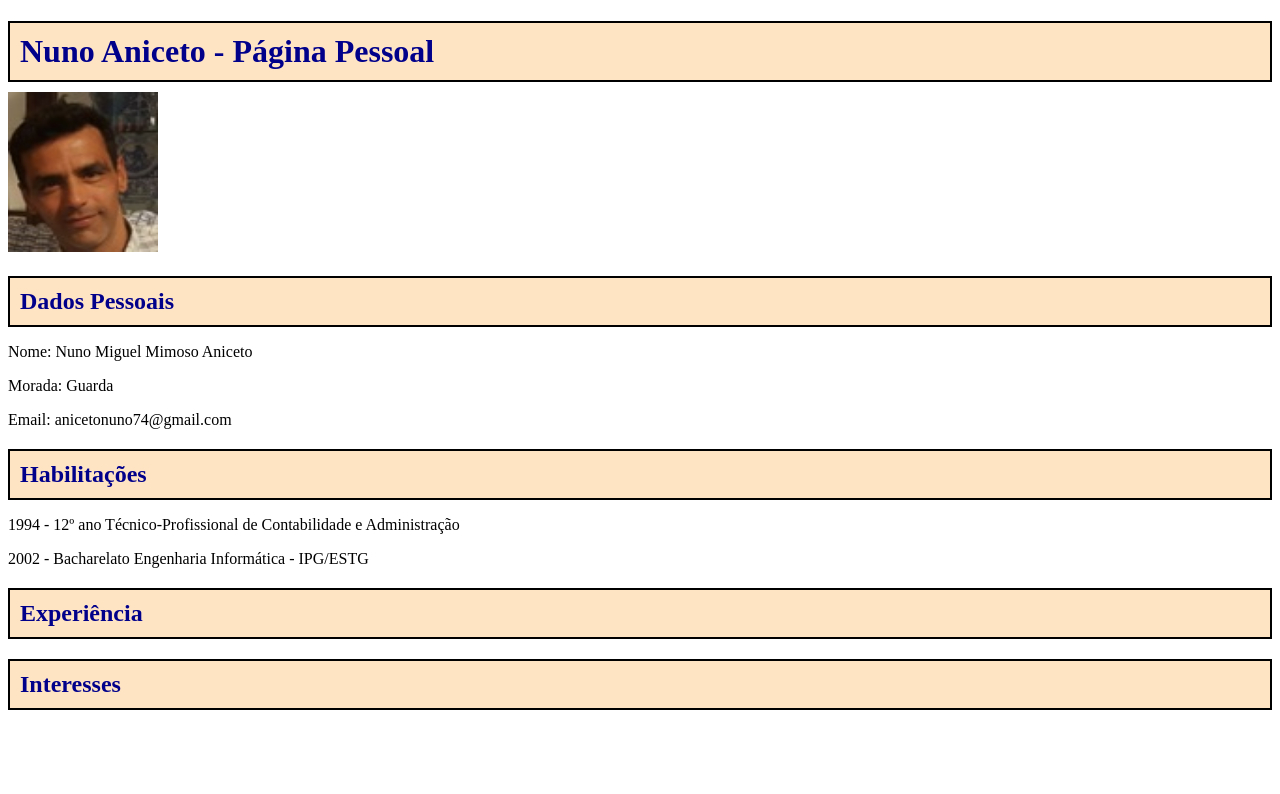
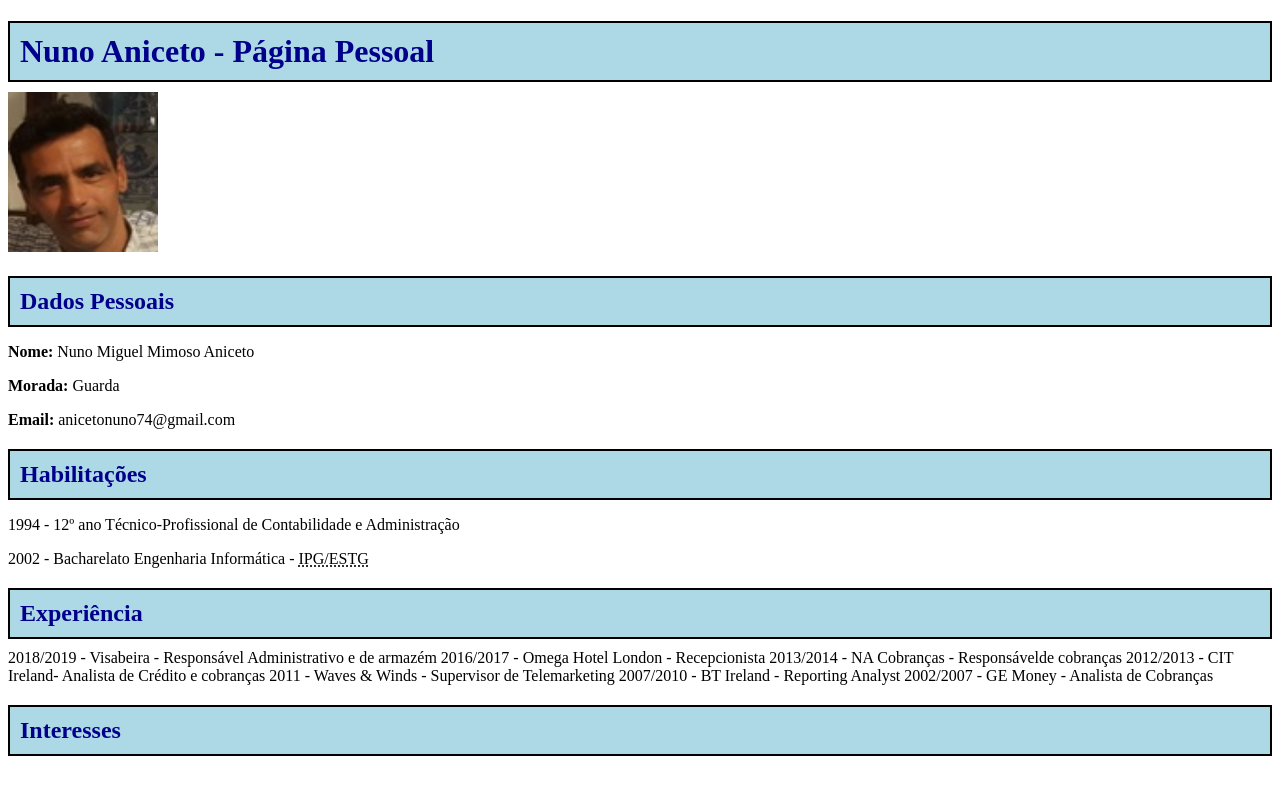
Before and after one commit to NunoAniceto/PaginaPessoal, a plain HTML site: page index.html in a window 1280 px wide. Drawn offline with Linux system fonts and the light colour scheme.

Commit message:
adicionada experiência e outros

```diff
--- a/css/pagina.css
+++ b/css/pagina.css
@@ -1,14 +1,14 @@
 h1 {
 	color: darkblue;
-	background-color: bisque;
+	background-color: lightblue;
 	padding: 10px;
-	border: 2px solid black;
+	border: 2px double black;
 	margin-bottom: 10px;
 }
 
 h2 {
 	color: darkblue;
-	background-color: bisque;
+	background-color: lightblue;
 	padding: 10px;
 	border: 2px solid black;
 	margin-bottom: 10px;
--- a/index.html
+++ b/index.html
@@ -14,20 +14,29 @@
 
     <img src="img/nuno.jpg"
          alt="Foto Nuno"
-         style="width:150px; height:160px" />
+         style="width:150px; height:160px"
+     />
 
     <h2>Dados Pessoais</h2>
 
-    <p>Nome: Nuno Miguel Mimoso Aniceto</p>
-    <p>Morada: Guarda</p>
-    <p>Email: anicetonuno74@gmail.com</p>
+    <p><b>Nome:</b> Nuno Miguel Mimoso Aniceto</p>
+    <p><b>Morada:</b> Guarda</p>
+    <p><b>Email:</b> anicetonuno74@gmail.com</p>
 
     <h2>Habilitações</h2>
 
     <p>1994 - 12º ano  Técnico-Profissional de Contabilidade e Administração</p>
-    <p>2002 - Bacharelato Engenharia Informática - IPG/ESTG</p>
+    <p>2002 - Bacharelato Engenharia Informática - <abbr title="Instituto Politécnico da Guarda/Escola Superior de Tecnologia e Gestão">IPG/ESTG</abbr></p>
 
     <h2>Experiência</h2>
+
+    2018/2019 - Visabeira - Responsável Administrativo e de armazém
+    2016/2017 - Omega Hotel London - Recepcionista
+    2013/2014 - NA Cobranças - Responsávelde cobranças
+    2012/2013 - CIT Ireland- Analista de Crédito e cobranças
+    2011 - Waves & Winds - Supervisor de Telemarketing
+    2007/2010 - BT Ireland - Reporting Analyst
+    2002/2007 - GE Money - Analista de Cobranças
 
     <h2>Interesses</h2>
 
```
